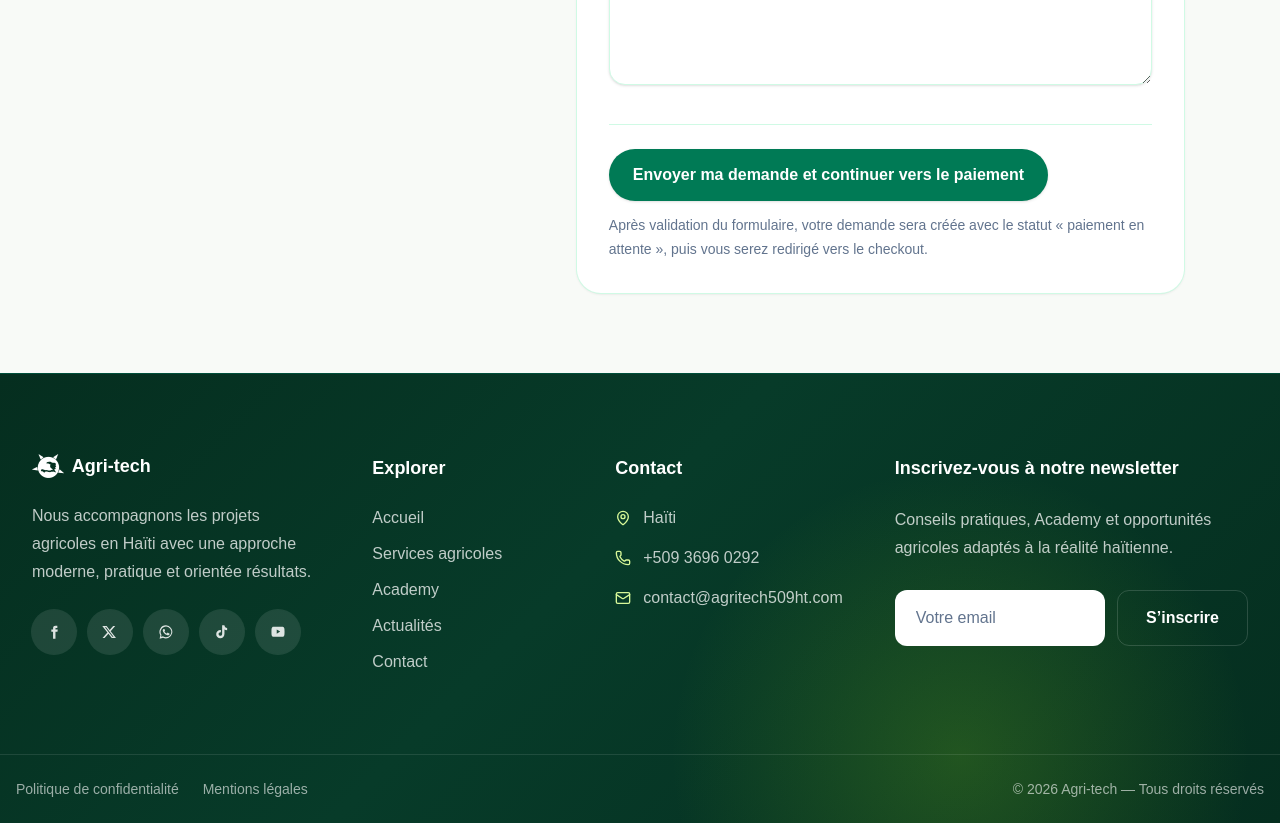
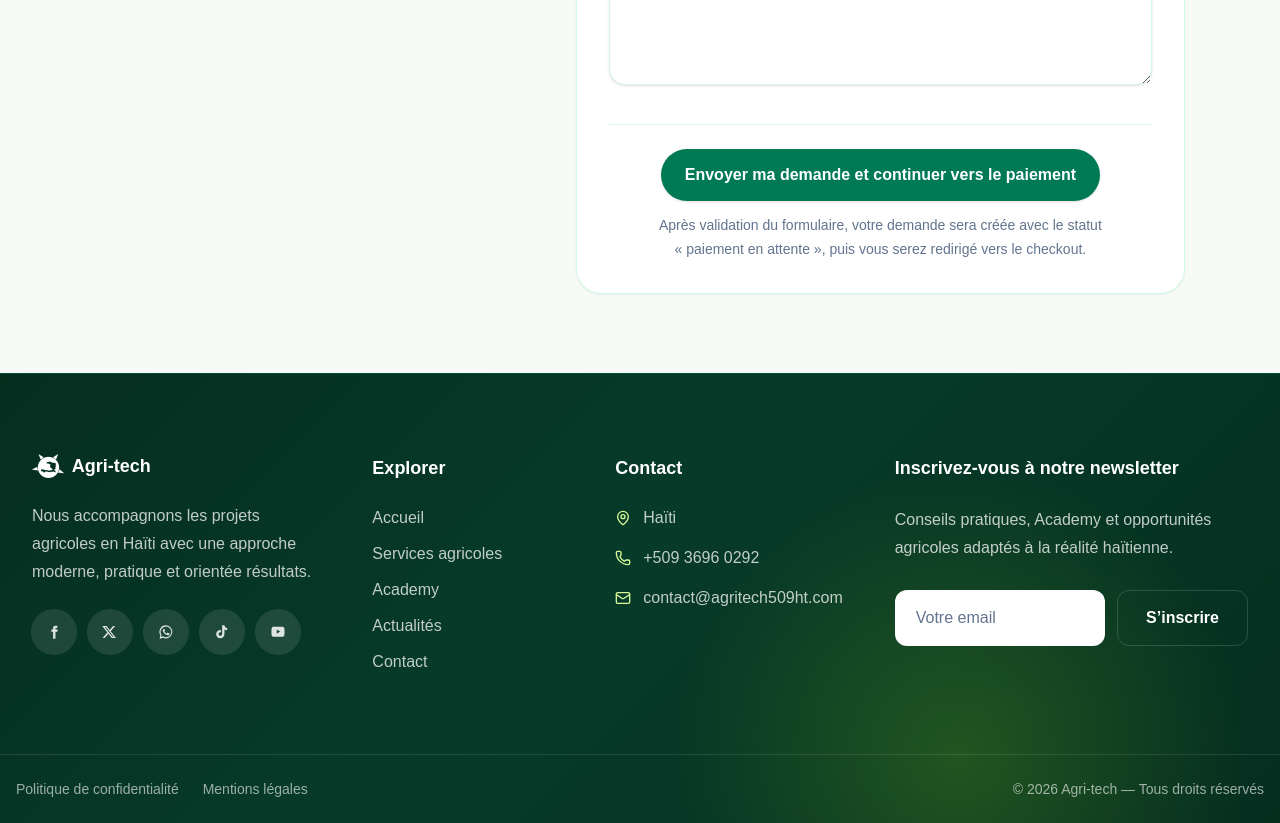
Before and after one commit to walterdarius100/agritech-v2, a Next.js app: page /consultation/reserver in a window 1280 px wide. Shown: the part 1000-1823 px from the top of the page. Built offline with nearby package versions, Linux system fonts and the light colour scheme.

Commit message:
style: center consultation form submit action

```diff
--- a/src/components/consultation/ConsultationReservationForm.tsx
+++ b/src/components/consultation/ConsultationReservationForm.tsx
@@ -275,9 +275,9 @@ export function ConsultationReservationForm() {
         </div>
       </section>
 
-      <div className="border-t border-emerald-100 pt-6">
+      <div className="flex flex-col items-center gap-3 border-t border-emerald-100 pt-6 text-center">
         <SubmitButton />
-        <p className="mt-3 max-w-2xl text-sm leading-6 text-slate-500">
+        <p className="max-w-md text-sm leading-6 text-slate-500">
           Après validation du formulaire, votre demande sera créée avec le
           statut « paiement en attente », puis vous serez redirigé vers le
           checkout.
```
